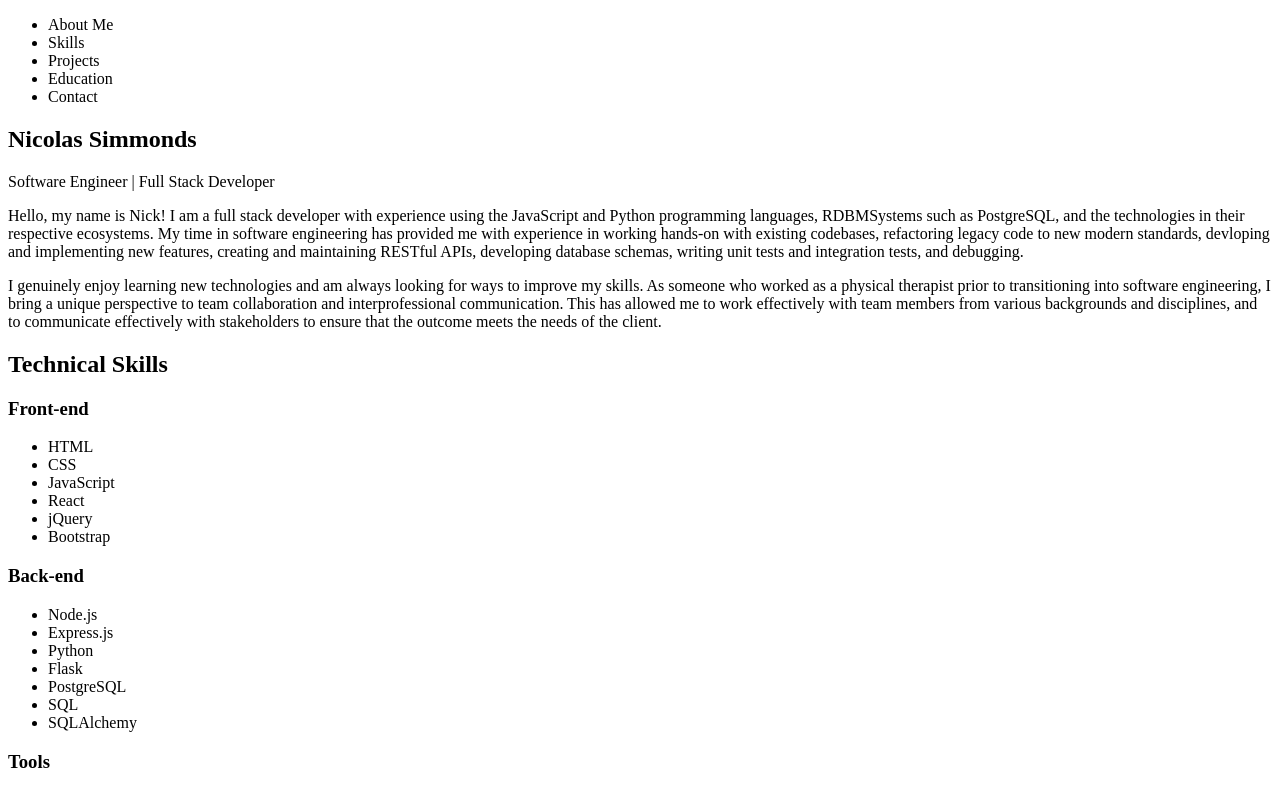
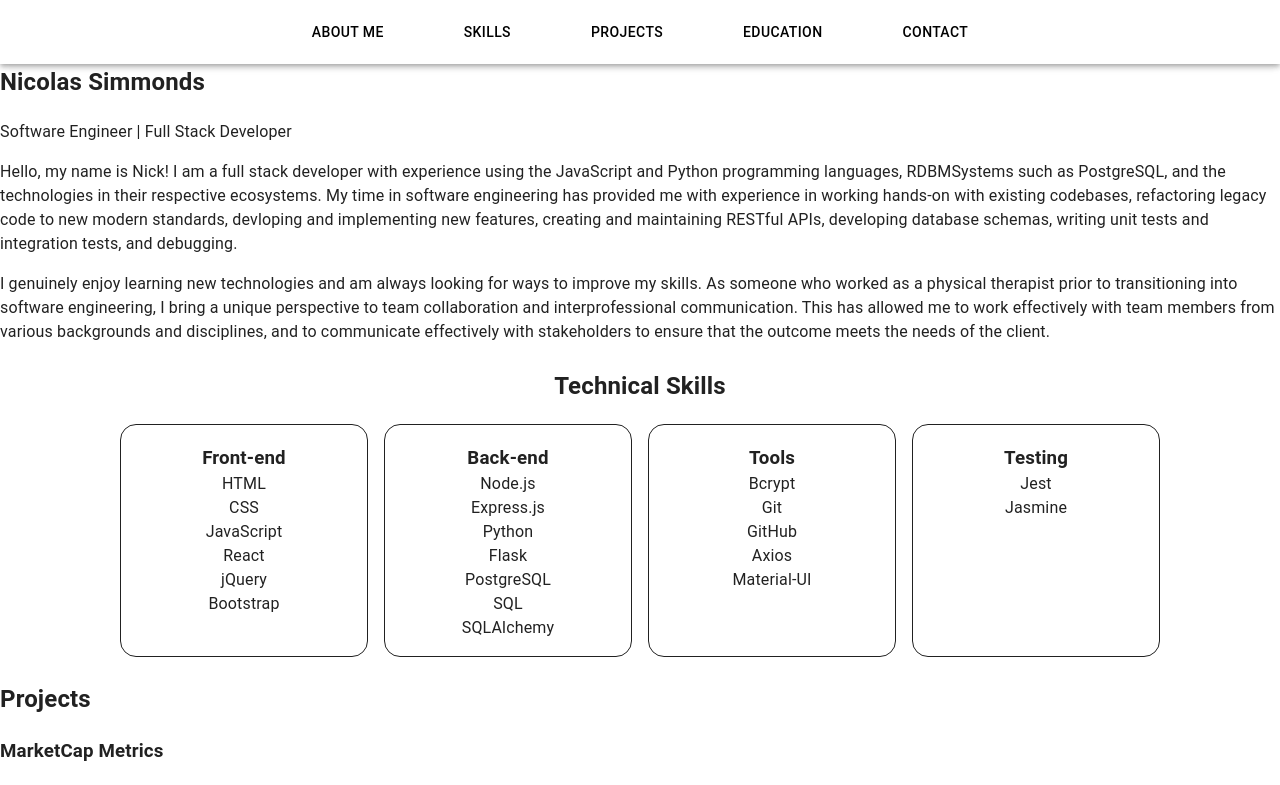
Before and after one commit to njsimm/portfolio, a React (Vite) app: page / in a window 1280 px wide. Shown: the top 785 px of the page. Built offline with nearby package versions, Linux system fonts and the light colour scheme.

Commit message:
Added smooth scrolling. Formatted skills lists.

```diff
--- a/src/AboutMe.jsx
+++ b/src/AboutMe.jsx
@@ -3,7 +3,7 @@ import "./AboutMe.css";
 
 const AboutMe = () => {
   return (
-    <section className="AboutMe">
+    <section id="AboutMe" className="AboutMe">
       <header>
         <h1 className="AboutMe-Name">Nicolas Simmonds</h1>
         <p className="AboutMe-details">
--- a/src/App.jsx
+++ b/src/App.jsx
@@ -3,6 +3,7 @@ import Navbar from "./Navbar";
 import AboutMe from "./AboutMe";
 import SkillsList from "./SkillsList";
 import ProjectsList from "./ProjectsList";
+import Box from "@mui/material/Box";
 
 function App() {
   return (
@@ -13,9 +14,11 @@ function App() {
         />
       </header>
       <main>
-        <AboutMe />
-        <SkillsList />
-        <ProjectsList />
+        <Box sx={{ mt: 8 }}>
+          <AboutMe />
+          <SkillsList />
+          <ProjectsList />
+        </Box>
       </main>
     </div>
   );
--- a/src/Navbar.jsx
+++ b/src/Navbar.jsx
@@ -1,15 +1,121 @@
-import React from "react";
-import "./Navbar.css";
+import * as React from "react";
+import AppBar from "@mui/material/AppBar";
+import Box from "@mui/material/Box";
+import CssBaseline from "@mui/material/CssBaseline";
+import Divider from "@mui/material/Divider";
+import Drawer from "@mui/material/Drawer";
+import IconButton from "@mui/material/IconButton";
+import List from "@mui/material/List";
+import ListItem from "@mui/material/ListItem";
+import ListItemButton from "@mui/material/ListItemButton";
+import ListItemText from "@mui/material/ListItemText";
+import MenuIcon from "@mui/icons-material/Menu";
+import Toolbar from "@mui/material/Toolbar";
+import Typography from "@mui/material/Typography";
+import Button from "@mui/material/Button";
+import { Link } from "react-scroll";
 
-const Navbar = ({ links }) => {
+const drawerWidth = 240;
+
+const Navbar = ({ window, links }) => {
+  const [mobileOpen, setMobileOpen] = React.useState(false);
+
+  const handleDrawerToggle = () => {
+    setMobileOpen((prevState) => !prevState);
+  };
+
+  const drawer = (
+    <Box sx={{ textAlign: "center" }}>
+      <Typography variant="h6" sx={{ my: 2 }}>
+        Nick's Portfolio
+      </Typography>
+      <Divider />
+      <List>
+        {links.map((item) => (
+          <Link
+            to={item.replace(" ", "")}
+            spy={true}
+            smooth={true}
+            duration={500}
+            offset={-64}
+            key={item}
+            onClick={handleDrawerToggle}
+          >
+            <ListItem disablePadding>
+              <ListItemButton sx={{ textAlign: "center" }}>
+                <ListItemText primary={item} />
+              </ListItemButton>
+            </ListItem>
+          </Link>
+        ))}
+      </List>
+    </Box>
+  );
+
+  const container =
+    window !== undefined ? () => window().document.body : undefined;
+
   return (
-    <nav className="Navbar">
-      <ul>
-        {links.map((link) => {
-          return <li key={link}> {link}</li>;
-        })}
-      </ul>
-    </nav>
+    <Box sx={{ display: "flex" }}>
+      <CssBaseline />
+      <AppBar
+        component="nav"
+        sx={{ backgroundColor: "#ffffff", color: "#000000" }}
+      >
+        <Toolbar>
+          <IconButton
+            color="inherit"
+            aria-label="open drawer"
+            edge="start"
+            onClick={handleDrawerToggle}
+            sx={{ mr: 2, display: { sm: "none" } }}
+          >
+            <MenuIcon />
+          </IconButton>
+
+          <Box
+            sx={{
+              flexGrow: 1,
+              display: { xs: "none", sm: "flex" },
+              justifyContent: "center",
+            }}
+          >
+            {links.map((item) => (
+              <Link
+                key={item}
+                to={item.replace(" ", "")}
+                spy={true}
+                smooth={true}
+                duration={500}
+                offset={-64}
+              >
+                <Button sx={{ color: "#000000", mx: 3, px: 2 }}>{item}</Button>
+              </Link>
+            ))}
+          </Box>
+        </Toolbar>
+      </AppBar>
+      <nav>
+        <Drawer
+          container={container}
+          variant="temporary"
+          open={mobileOpen}
+          onClose={handleDrawerToggle}
+          ModalProps={{
+            keepMounted: true, // Better open performance on mobile.
+          }}
+          sx={{
+            display: { xs: "block", sm: "none" },
+            "& .MuiDrawer-paper": {
+              boxSizing: "border-box",
+              width: drawerWidth,
+            },
+          }}
+        >
+          {drawer}
+        </Drawer>
+      </nav>
+    </Box>
   );
 };
 
--- a/src/ProjectsList.jsx
+++ b/src/ProjectsList.jsx
@@ -4,7 +4,7 @@ import projects from "./Projects";
 
 const ProjectsList = () => {
   return (
-    <section className="ProjectsList">
+    <section id="Projects" className="ProjectsList">
       <header className="ProjectsList-header">
         <h2>Projects</h2>
       </header>
--- a/src/Skills.jsx
+++ b/src/Skills.jsx
@@ -17,7 +17,7 @@ const skills = [
   },
   {
     type: "Tools",
-    skills: ["Bcrypt", "Git", "GitHub", "Axios"],
+    skills: ["Bcrypt", "Git", "GitHub", "Axios", "Material-UI"],
   },
   {
     type: "Testing",
--- a/src/SkillsList.jsx
+++ b/src/SkillsList.jsx
@@ -1,26 +1,74 @@
 import React from "react";
-import "./SkillsList.css";
+import Box from "@mui/material/Box";
+import Grid from "@mui/material/Grid";
 import skills from "./Skills";
 
 const SkillList = () => {
   return (
-    <section className="SkillsList">
+    <section id="Skills" className="SkillsList">
+      <Box sx={{ flexGrow: 1, margin: 3, mx: 15 }}>
         <header className="SkillsList-header">
-        <h2>Technical Skills</h2>
+          <h2
+            style={{
+              textAlign: "center",
+            }}
+          >
+            Technical Skills
+          </h2>
         </header>
 
+        <Grid container spacing={2} alignItems="stretch">
           {skills.map((skillObj) => {
             return (
-          <div key={skillObj.type}>
-            <h3>{skillObj.type}</h3>
-            <ul>
+              <Grid item xs={12} sm={6} md={3} key={skillObj.type}>
+                <Box
+                  sx={{
+                    border: 1,
+                    padding: 0,
+                    borderRadius: "16px",
+                    height: "100%",
+                    display: "flex",
+                    flexDirection: "column",
+                    alignItems: "center",
+                  }}
+                >
+                  <h3
+                    className="SkillsList-type-header"
+                    style={{ marginBottom: 0 }}
+                  >
+                    {skillObj.type}
+                  </h3>
+
+                  <ul
+                    className="SkillsList-ul"
+                    style={{
+                      width: "100%",
+                      padding: 0,
+                      listStyle: "none",
+                      display: "flex",
+                      flexDirection: "column",
+                      alignItems: "center",
+                      marginTop: 0,
+                    }}
+                  >
                     {skillObj.skills.map((skill) => {
-                return <li key={skill}>{skill}</li>;
+                      return (
+                        <li
+                          key={skill}
+                          className="SkillsList-li"
+                          style={{ textAlign: "center", width: "100%" }}
+                        >
+                          {skill}
+                        </li>
+                      );
                     })}
                   </ul>
-          </div>
+                </Box>
+              </Grid>
             );
           })}
+        </Grid>
+      </Box>
     </section>
   );
 };
```
Also changed, not shown: package.json (+7 -1 lines), 1 other file (tests, documents, lock files or other folders). Lines whose indentation alone changed are shown as unchanged.
